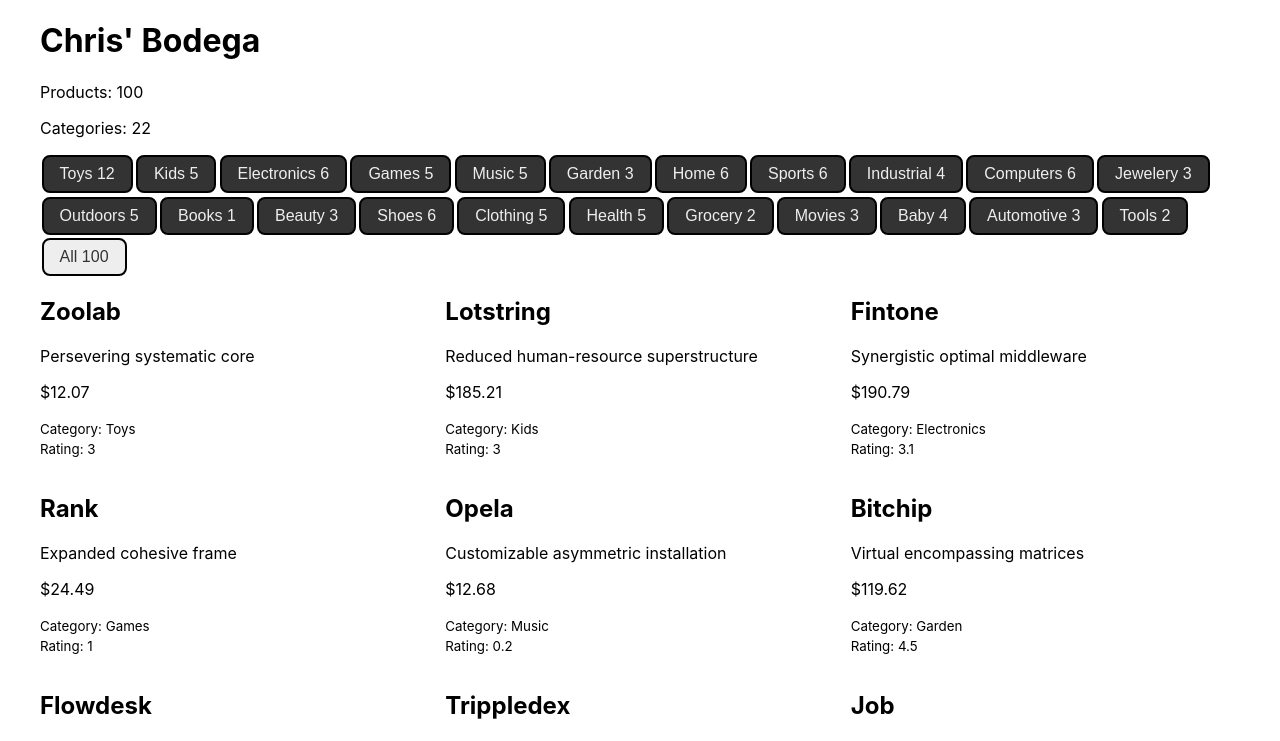
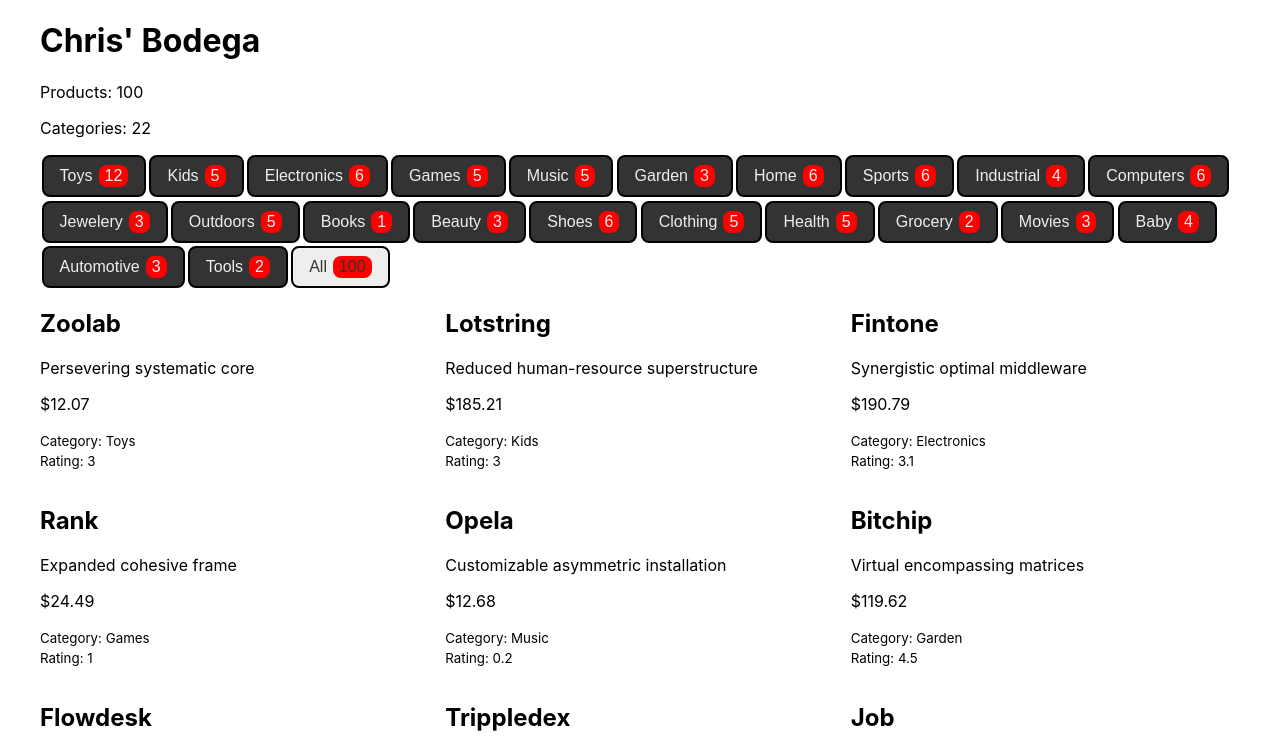
Before and after one commit to chrismlee26/product-list, a React (Create React App) app: page / in a window 1280 px wide. Shown: the top 741 px of the page. Built offline with nearby package versions, Linux system fonts and the light colour scheme.

Commit message:
complete and destructured nicely

```diff
--- a/src/App.js
+++ b/src/App.js
@@ -5,6 +5,7 @@
 import Header from './Header';
 import CategoryList from './CategoryList';
 import ProductList from './ProductList';
+import Inventory from './Inventory';
 
 function App() {
   // State variables to pass to children
@@ -28,6 +29,8 @@
       <ProductList
         category={category}
       />
+
+      <Inventory />
     </div>
   );
 }
--- a/src/CategoryList.css
+++ b/src/CategoryList.css
@@ -19,3 +19,14 @@
   background-color: #eee;
   color: #333;
 }
+
+button > span {
+  background-color: red;
+  display: inline-block;
+  text-align: center;
+  padding: 3px 6px;
+  height: 1rem;
+  border-radius: 0.5rem;
+  margin: 0 0 0 6px;
+  line-height: 1rem;
+}
--- a/src/CategoryList.js
+++ b/src/CategoryList.js
@@ -8,14 +8,16 @@
   return (
     <div className="CategoryList">
       {namesAndCategories.map(obj => {
-        const className = obj.name === category ? 'selected' : ''
+        const { name, count } = obj
+        const className = name === category ? 'selected' : ''
+
         return (
           <button
             className={className}
-            onClick={() => onClick(obj.name)}
+            onClick={() => onClick(name)}
           >
-            {obj.name}
-            <span> {obj.count} </span>
+            {name}
+            <span> {count} </span>
           </button>
         )
       })}
--- a/src/Header.css
+++ b/src/Header.css
@@ -0,0 +1,2 @@
+.Header {
+}
--- /dev/null
+++ b/src/Inventory.js
@@ -0,0 +1,20 @@
+import data from './data'
+
+const total = data.reduce( (acc, obj) => {
+  return acc + parseFloat( obj.price.slice(1) )
+}, 0 ).toFixed()
+
+const totalUnits = data.reduce( (acc, obj) => {
+  return acc + parseFloat( obj.units )
+}, 0 )
+
+function Inventory() {
+  return (
+    <div className="Inventory">
+      <h3>Total Cost of Inventory: ${total}</h3>
+      <h3>Total Number of Units: {totalUnits}</h3>
+    </div>
+  )
+}
+
+export default Inventory
--- /dev/null
+++ b/src/Product.js
@@ -0,0 +1,16 @@
+
+
+function Product(props) {
+  const { name, description, price, category, rating} = props
+  return (
+    <div className="Product">
+      <h2>{name}</h2>
+      <p>{description}</p>
+      <p>{price}</p>
+      <small>Category: {category} <br></br> Rating: {rating}</small>
+  </div>
+  )
+
+}
+
+export default Product
--- a/src/ProductList.js
+++ b/src/ProductList.js
@@ -1,5 +1,6 @@
 import data from './data'
 import './ProductList.css'
+import Product from './Product'
 
 function ProductList(props) {
 
@@ -9,12 +10,7 @@
     <div className="ProductList">
       {data.filter(obj => obj.category === category || category === "All").map(obj => {
         return (
-          <div>
-            <h2>{obj.name}</h2>
-            <p>{obj.description}</p>
-            <p>{obj.price}</p>
-            <small>Category: {obj.category} <br></br> Rating: {obj.rating}</small>
-          </div>
+          <Product {...obj} />
       )
     })}
   </div>
```
